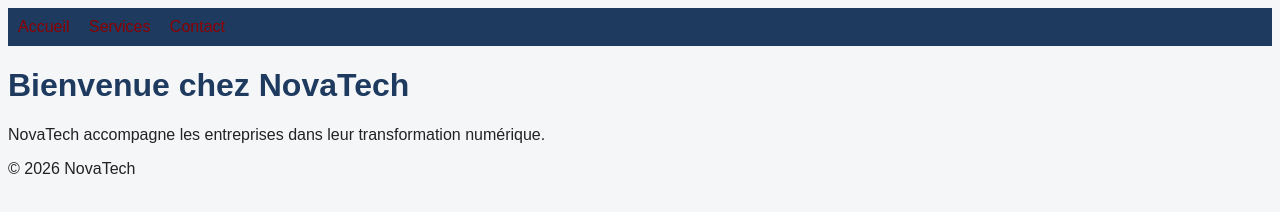
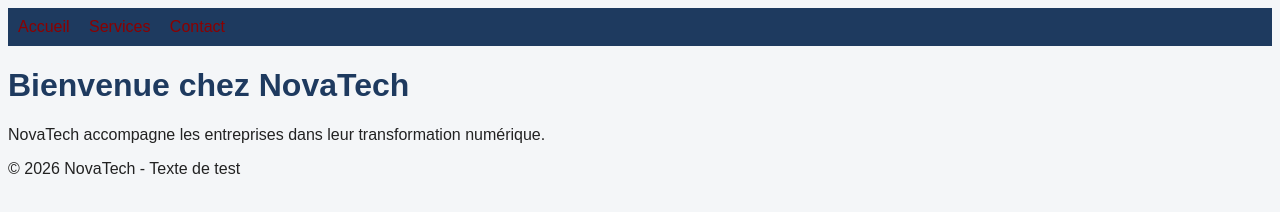
Before and after one commit to Milann-lede/novatech, a plain HTML site: page index.html in a window 1280 px wide. Drawn offline with Linux system fonts and the light colour scheme.

Commit message:
Ajout d'un texte de test dans le footer

```diff
--- a/index.html
+++ b/index.html
@@ -13,6 +13,6 @@
   </nav>
   <h1>Bienvenue chez NovaTech</h1>
   <p>NovaTech accompagne les entreprises dans leur transformation numérique.</p>
-    <footer>© 2026 NovaTech</footer>
+    <footer>© 2026 NovaTech - Texte de test</footer>
 </body>
 </html>
```
